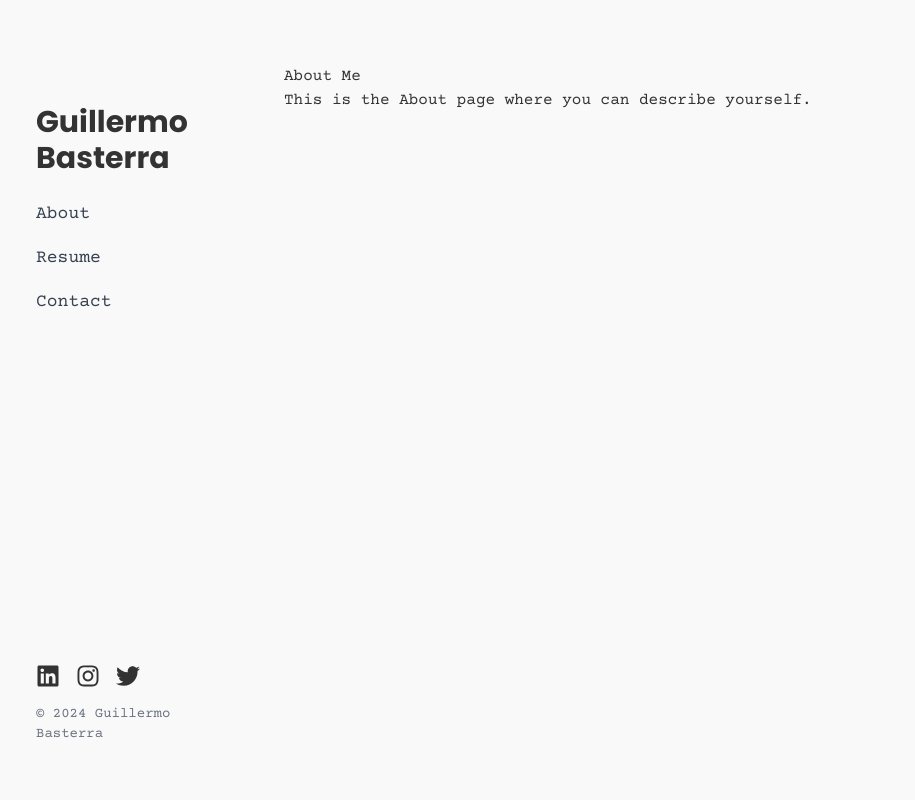
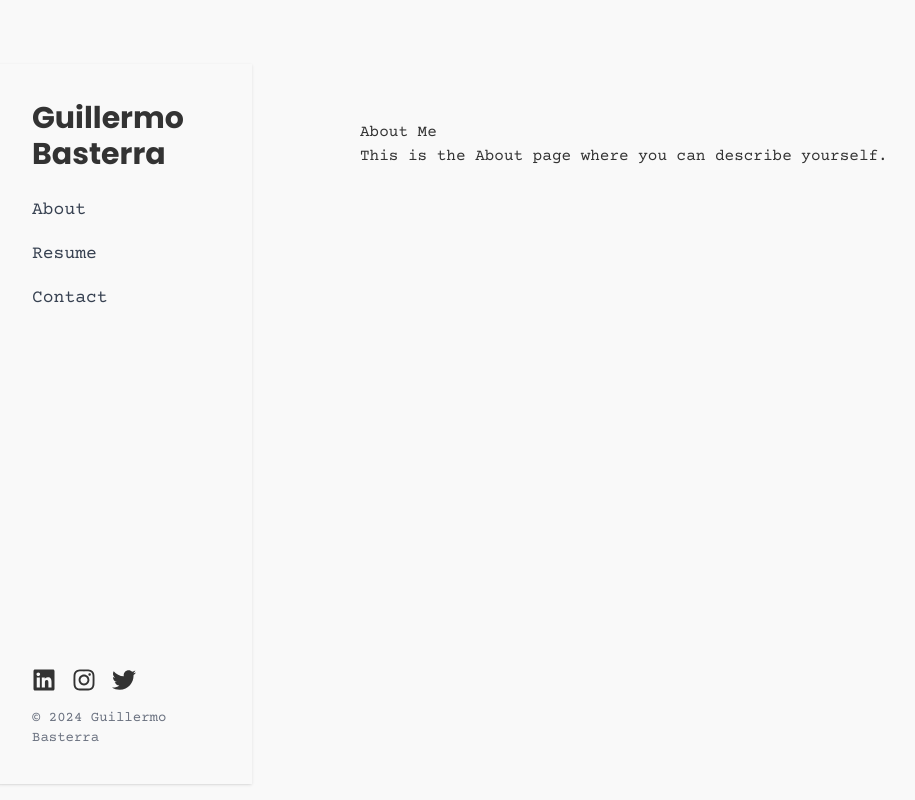
Before and after one commit to guillebasterra/website, a Next.js app: page /about in a window 1280 px wide. Shown: the whole page, without its empty margins (68-983 px from the left). Built offline with nearby package versions, Linux system fonts and the light colour scheme.

Commit message:
changed pic

```diff
--- a/src/app/about/page.tsx
+++ b/src/app/about/page.tsx
@@ -1,6 +1,6 @@
 export default function About() {
     return (
-      <main>
+      <main className="p-14 ml-5">
         <h1>About Me</h1>
         <p>This is the About page where you can describe yourself.</p>
       </main>
--- a/src/app/components/Resume.tsx
+++ b/src/app/components/Resume.tsx
@@ -20,7 +20,7 @@ export default function Resume() {
   }, []);
 
   return (
-    <div className="p-8 max-w-6xl mx-auto">
+    <div className="flex p-8 max-w-6xl mx-auto">
 
       <div
         className="prose max-w-none"
--- a/src/app/layout.tsx
+++ b/src/app/layout.tsx
@@ -15,7 +15,7 @@ export default function RootLayout({ children }: { children: React.ReactNode })
         <div className="flex  relative">
           {/* Sidebar for Large Screens */}
           <aside
-            className="hidden md:flex fixed top-16 bottom-16 left-16 w-64  flex-col justify-between p-10"
+            className="hidden md:flex fixed top-16 bottom-16 left-16 w-64  shadow flex-col justify-between p-9"
             style={{
               height: "calc(100vh - 10vh)", // Keeps the floating menu equal distance from the top and bottom
             }}
--- a/src/app/page.tsx
+++ b/src/app/page.tsx
@@ -2,9 +2,9 @@ export default function Home() {
   return (
     <main className="flex items-center justify-center h-full w-full overflow-hidden">
       <img
-        src="/images/horse_transparent.png"
+        src="/images/nook.png"
         alt="Description"
-        className="object-contain max-w-[calc(100vw-256px)] max-h-[90vh] md:max-w-[calc(100vw-64px)]"
+        className="object-contain max-w-[calc(100vw-256px)] max-h-[80vh] md:max-w-[calc(100vw-64px)]"
       />
     </main>
   );
```
Also changed, not shown: src/app/globals.css (line endings or trailing spaces), 1 other file (tests, documents, lock files or other folders).
